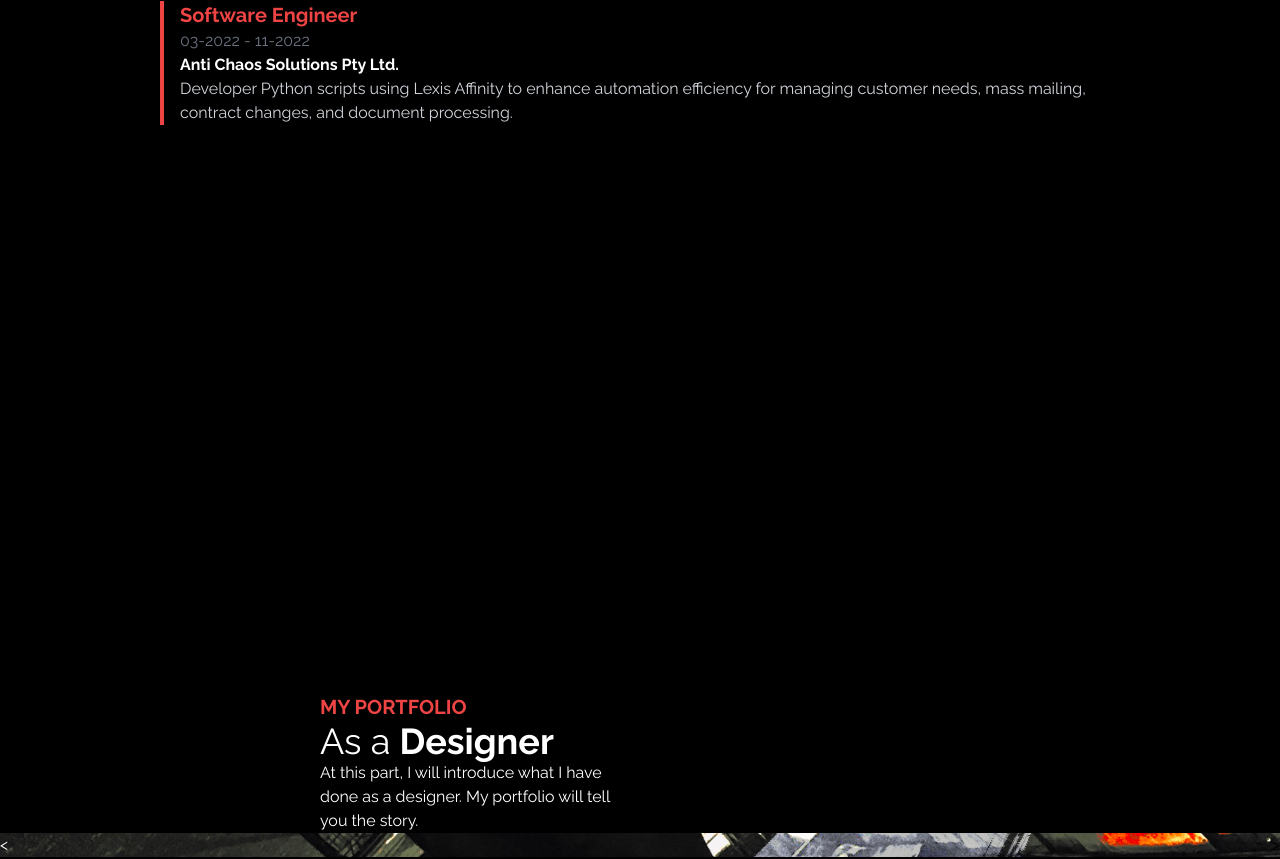
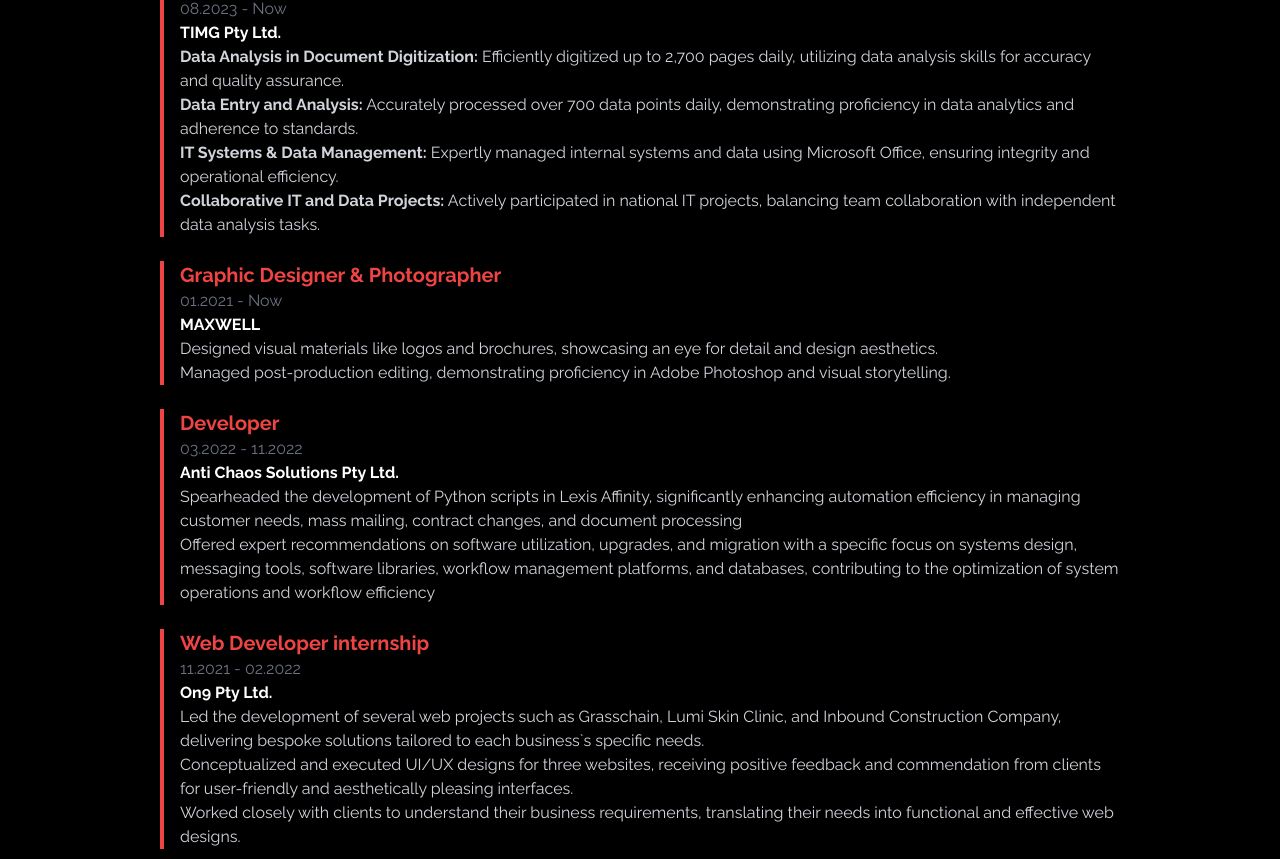
Before and after one commit to HongyuZhuz/personal-website-vercel, a React (Vite) app in the folder personal-website/: page / in a window 1280 px wide. Shown: the part 2211-3070 px from the top of the page. Built offline with nearby package versions, Linux system fonts and the light colour scheme.

Commit message:
finished the career section

```diff
--- a/personal-website/src/components/myCareer.tsx
+++ b/personal-website/src/components/myCareer.tsx
@@ -1,3 +1,56 @@
+interface CareerItemProps {
+    role:string;
+    dateRange:string;
+    company:string;
+    description:JSX.Element |string;
+}
+
+
+let myCareer:Array<CareerItemProps> = [{
+    role:"Digitization assistant",
+    dateRange:"08.2023 - Now",
+    company:"TIMG Pty Ltd.",
+    description:
+    <ul>
+    <li><span className="font-bold">Data Analysis in Document Digitization:</span> Efficiently digitized up to 2,700 pages daily, utilizing data analysis skills for accuracy and quality assurance.</li>
+    <li><span className="font-bold">Data Entry and Analysis:</span> Accurately processed over 700 data points daily, demonstrating proficiency in data analytics and adherence to standards.</li>
+    <li><span className="font-bold">IT Systems & Data Management:</span> Expertly managed internal systems and data using Microsoft Office, ensuring integrity and operational efficiency.</li>
+    <li><span className="font-bold">Collaborative IT and Data Projects:</span> Actively participated in national IT projects, balancing team collaboration with independent data analysis tasks.</li>
+  </ul>
+},
+{
+    role:"Graphic Designer & Photographer",
+    dateRange:"01.2021 - Now",
+    company:"MAXWELL",
+    description:
+    <ul>
+    <li>Designed visual materials like logos and brochures, showcasing an eye for detail and design aesthetics.</li>
+    <li>Managed post-production editing, demonstrating proficiency in Adobe Photoshop and visual storytelling.</li>
+  </ul>
+},
+{
+    role:"Developer",
+    dateRange:"03.2022 - 11.2022",
+    company:"Anti Chaos Solutions Pty Ltd.",
+    description:
+    <ul>
+        <li>Spearheaded the development of Python scripts in Lexis Affinity, significantly enhancing automation efficiency in managing customer needs, mass mailing, contract changes, and document processing</li>
+        <li>Offered expert recommendations on software utilization, upgrades, and migration with a specific focus on systems design, messaging tools, software libraries, workflow management platforms, and databases, contributing to the optimization of system operations and workflow efficiency</li>
+    </ul>
+},
+{
+    role:"Web Developer internship",
+    dateRange:"11.2021 - 02.2022",
+    company:"On9 Pty Ltd.",
+    description:
+    <ul>
+        <li>Led the development of several web projects such as Grasschain, Lumi Skin Clinic, and Inbound Construction Company, delivering bespoke solutions tailored to each business`s specific needs.</li>
+        <li>Conceptualized and executed UI/UX designs for three websites, receiving positive feedback and commendation from clients for user-friendly and aesthetically pleasing interfaces.</li>
+        <li>Worked closely with clients to understand their business requirements, translating their needs into functional and effective web designs.</li>
+    </ul>
+},
+]
+
 // 定义 Header 组件的属性类型
 interface HeaderProps {
     title: string;
@@ -5,7 +58,7 @@ interface HeaderProps {
 
   // Header 组件
   const Header: React.FC<HeaderProps> = ({ title }) => (
-    <header className="bg-black text-white p-8">
+    <header className="bg-black text-white mt-8 ml-8">
       <div className="ml-3 md:ml-0">
             <p className="text-red-500 text-xl font-bold ">BACKGROUND</p>
             <h2 className="text-4xl md:mb-4">{title}</h2>
@@ -13,13 +66,7 @@ interface HeaderProps {
     </header>
   );
 
-  // 定义 CareerItem 组件的属性类型
-  interface CareerItemProps {
-    role: string;
-    dateRange: string;
-    company: string;
-    description: string;
-  }
+
 
   // CareerItem 组件
   const CareerItem: React.FC<CareerItemProps> = ({ role, dateRange, company, description }) => (
@@ -27,14 +74,14 @@ interface HeaderProps {
       <h3 className="text-xl text-red-500 font-bold mt-2">{role}</h3>
       <p className="text-gray-500">{dateRange}</p>
       <p className="font-bold">{company}</p>
-      <p className="text-gray-300">{description}</p>
+      <div className="text-gray-300">{description}</div>
     </div>
   );
 
   // CareerSection 组件，不需要特定的属性
-  const CareerSection: React.FC<{children:React.ReactNode}> = ({ children }) => (
+  const CareerSection: React.FC = () => (
     <section className="p-8">
-      {children}
+      {myCareer.map(c=>(<CareerItem role ={c.role} dateRange = {c.dateRange} company= {c.company} description={c.description}/>))}
     </section>
   );
 
@@ -43,14 +90,8 @@ interface HeaderProps {
     <div className="career-page min-h-screen bg-black text-white">
         <div className="flex flex-col  max-w-5xl mx-auto min-h-screen">
             <Header title="My Career" />
-            <CareerSection>
-                <CareerItem
-                    role="Software Engineer"
-                    dateRange="03-2022 - 11-2022"
-                    company="Anti Chaos Solutions Pty Ltd."
-                    description="Developer Python scripts using Lexis Affinity to enhance automation efficiency for managing customer needs, mass mailing, contract changes, and document processing."
-                    />
-            </CareerSection>
+            <CareerSection/>
+
         </div>
     </div>
   );
```
